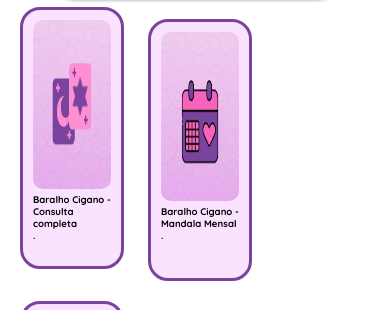
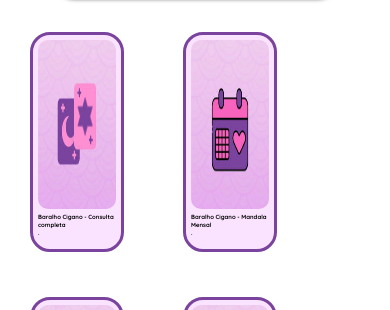
Before and after one commit to LouisDevC/meridian, a plain HTML site: page projeto/index.html in a window 390 px wide. Shown: the part 454-764 px from the top of the page. Drawn offline with Linux system fonts and the light colour scheme.

Commit message:
ATUALIZANDO VERSÃO MOBILE

```diff
--- a/projeto/mobile.css
+++ b/projeto/mobile.css
@@ -14,14 +14,15 @@
     --cor3:#FAE3FF;
     --quicksand: "Quicksand", sans-serif;
 }
-@media screen and (max-width: 955px){
+@media screen and (min-width: 500px) and (max-width: 955px){
     nav{
         display: none;
     }
     .container{
+        display: inline-block;
         width: 20vw;
-        height: 28vh;
-        margin: 10px;
+        height: 30vh;
+        margin: 0px;
     }
     .container img{
         width: 20vw;
@@ -35,3 +36,28 @@
         margin-right: 130px;
     }
 }
+@media screen and (max-width: 500px){
+    nav{
+        display: none;
+    }
+    .container{
+        width: 20vw;
+        height: 20vh;
+        padding: 5px;
+        padding-bottom: 40px;
+        margin-left: 20px;
+        margin-bottom: 10px;
+    }
+    .container img{
+        width: 20vw;
+        height: 20vh;
+        margin: auto;
+    }
+    .container p{
+        font-family: var(--quicksand);
+        font-size: 0.1em;
+    }
+    footer div{
+        margin-right: 100px;
+    }
+}
```
